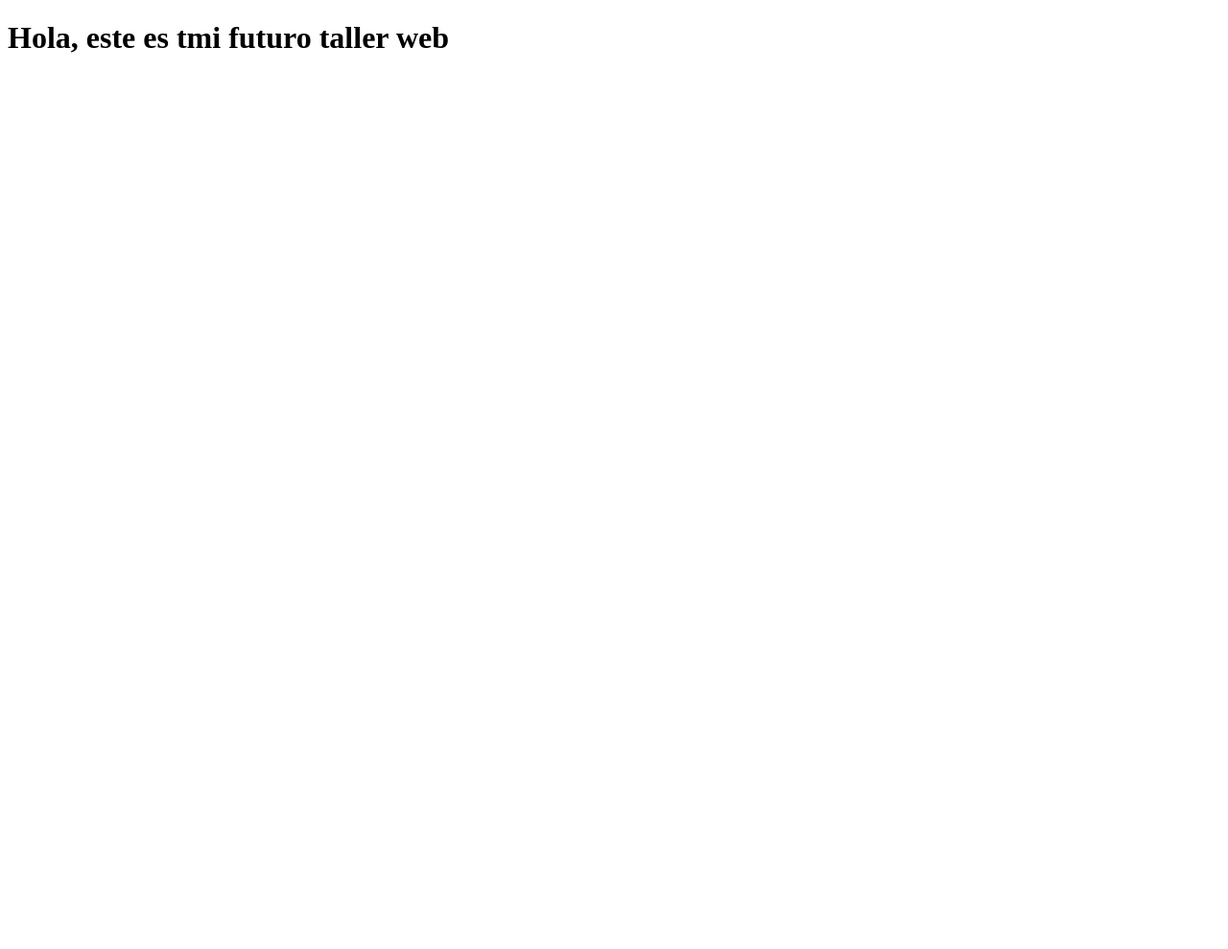
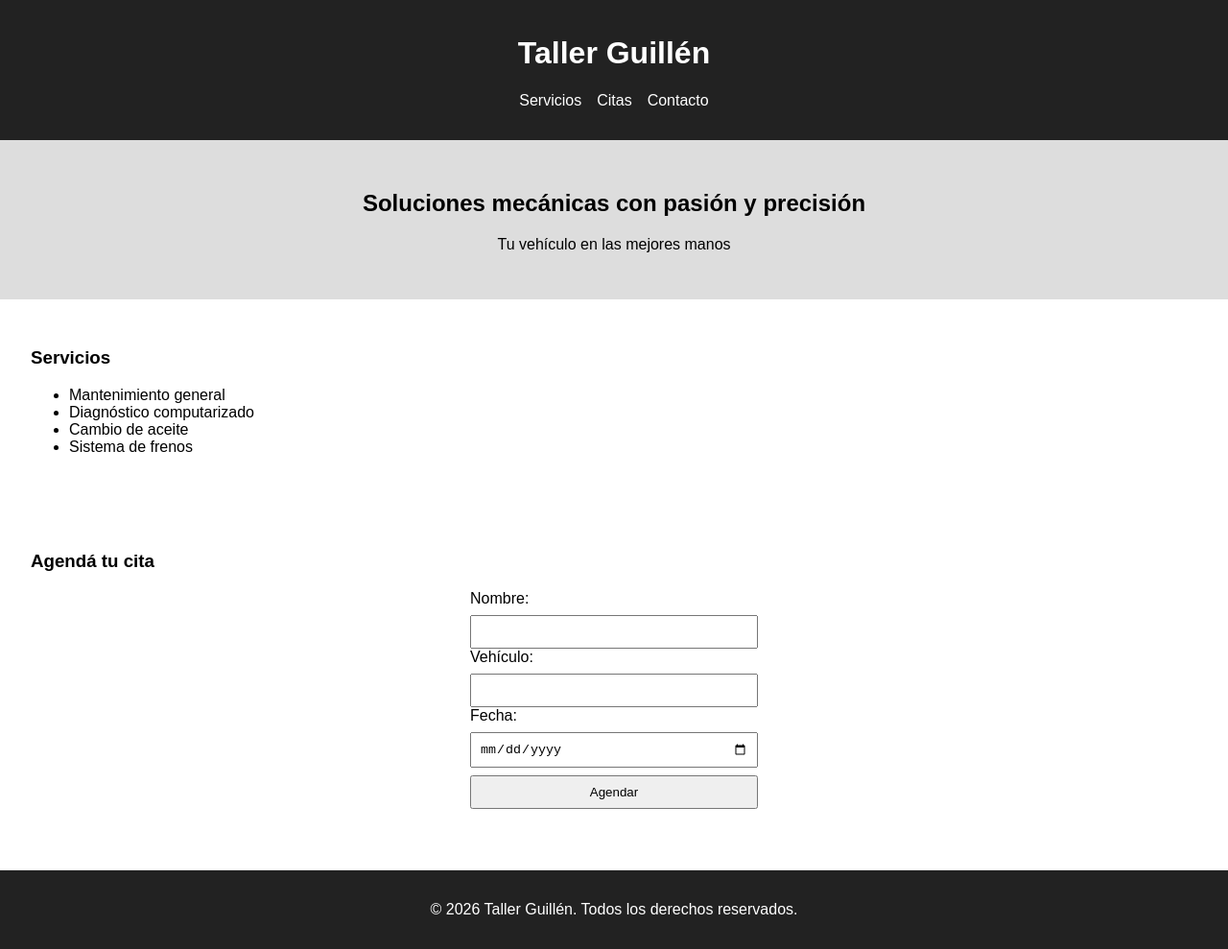
Before and after one commit to 6ilberth/Taller-Guillen, a plain HTML site: page index.html in a window 1280 px wide. Shown: the whole page at 96% size. Before the commit the page ends 800 px from the top, so only its background shows below. Drawn offline with Linux system fonts and the light colour scheme.

Commit message:
primer estilo

```diff
--- a/index.html
+++ b/index.html
@@ -3,11 +3,56 @@
 <head>
   <meta charset="UTF-8">
   <meta name="viewport" content="width=device-width, initial-scale=1.0">
-  <title>Taller Guillen</title>
+  <title>Taller Guillén</title>
   <link rel="stylesheet" href="style.css">
 </head>
 <body>
-  <h1>Hola, este es tmi futuro taller web</h1>
+  <header>
+    <h1>Taller Guillén</h1>
+    <nav>
+      <ul>
+        <li><a href="#servicios">Servicios</a></li>
+        <li><a href="#citas">Citas</a></li>
+        <li><a href="#contacto">Contacto</a></li>
+      </ul>
+    </nav>
+  </header>
+
+  <section class="hero">
+    <h2>Soluciones mecánicas con pasión y precisión</h2>
+    <p>Tu vehículo en las mejores manos</p>
+  </section>
+
+  <section id="servicios">
+    <h3>Servicios</h3>
+    <ul>
+      <li>Mantenimiento general</li>
+      <li>Diagnóstico computarizado</li>
+      <li>Cambio de aceite</li>
+      <li>Sistema de frenos</li>
+    </ul>
+  </section>
+
+  <section id="citas">
+    <h3>Agendá tu cita</h3>
+    <form>
+      <label for="nombre">Nombre:</label>
+      <input type="text" id="nombre" name="nombre" required>
+
+      <label for="vehiculo">Vehículo:</label>
+      <input type="text" id="vehiculo" name="vehiculo" required>
+
+      <label for="fecha">Fecha:</label>
+      <input type="date" id="fecha" name="fecha" required>
+
+      <button type="submit">Agendar</button>
+    </form>
+  </section>
+
+  <footer>
+    <p>&copy; 2026 Taller Guillén. Todos los derechos reservados.</p>
+  </footer>
+
   <script src="script.js"></script>
 </body>
 </html>
--- a/style.css
+++ b/style.css
@@ -0,0 +1,55 @@
+body {
+  font-family: Arial, sans-serif;
+  margin: 0;
+  padding: 0;
+}
+
+header {
+  background-color: #222;
+  color: #fff;
+  padding: 1rem;
+  text-align: center;
+}
+
+nav ul {
+  list-style: none;
+  display: flex;
+  justify-content: center;
+  gap: 1rem;
+  padding: 0;
+}
+
+nav a {
+  color: #fff;
+  text-decoration: none;
+}
+
+.hero {
+  background-color: #ddd;
+  padding: 2rem;
+  text-align: center;
+}
+
+section {
+  padding: 2rem;
+}
+
+form {
+  display: flex;
+  flex-direction: column;
+  max-width: 300px;
+  margin: auto;
+}
+
+input, button {
+  margin-top: 0.5rem;
+  padding: 0.5rem;
+}
+
+footer {
+  background-color: #222;
+  color: #fff;
+  text-align: center;
+  padding: 1rem;
+  margin-top: 2rem;
+}
```
